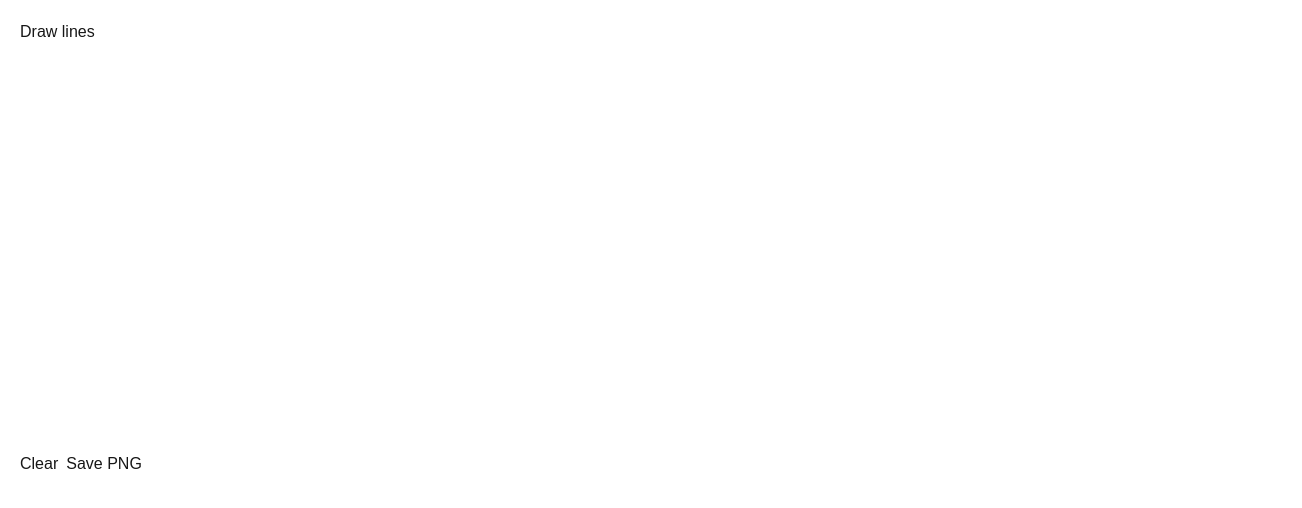
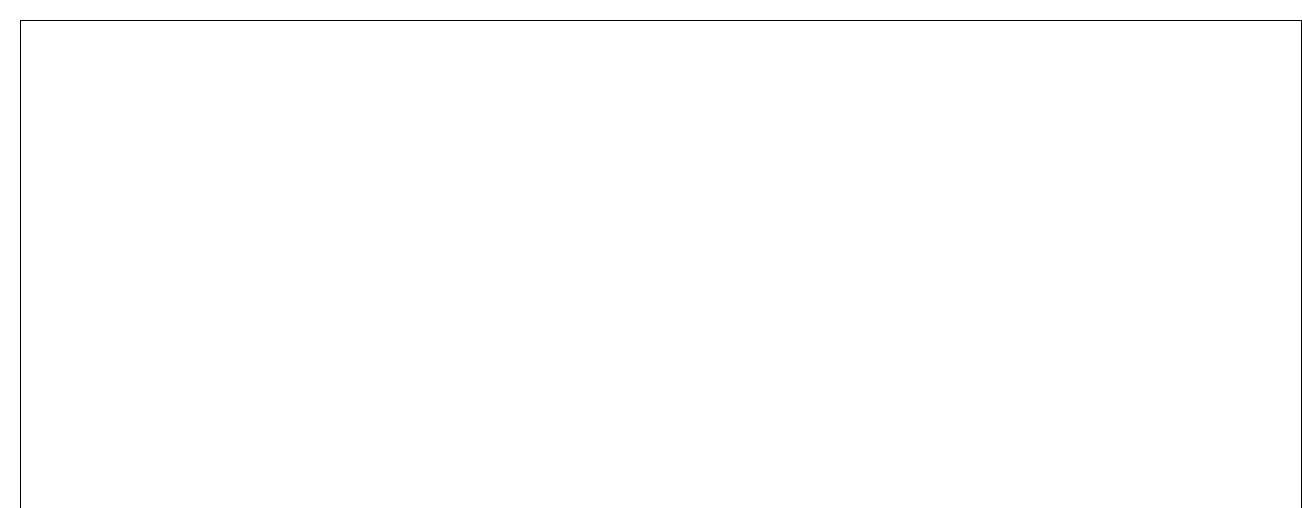
Before and after one commit to prathamkchandra/Excali_Dup, a Next.js app in the folder frontend/: page / in a window 1280 px wide. Shown: the top 508 px of the page, 1302 px wide, since content can reach past the window. Built offline with nearby package versions, Linux system fonts and the light colour scheme.

Commit message:
feat:added canvas

```diff
--- a/frontend/app/components/DrawCanvas.tsx
+++ b/frontend/app/components/DrawCanvas.tsx
@@ -1,105 +1,95 @@
 "use client";
 
-import React, { useRef, useEffect } from "react";
+import { useRef, useEffect } from "react";
 
-type Props = {
-  width?: number;
-  height?: number;
-  strokeColor?: string;
-  strokeWidth?: number;
-  className?: string;
-};
+function DrawCanvas() {
 
-export default function DrawCanvas({
-  width = 800,
-  height = 400,
-  strokeColor = "#000",
-  strokeWidth = 2,
-  className,
-}: Props) {
-  const canvasRef = useRef<HTMLCanvasElement | null>(null);
-  const drawing = useRef(false);
-  const lastPos = useRef<{ x: number; y: number } | null>(null);
+    const canvasRef = useRef(null);
 
-  useEffect(() => {
-    const canvas = canvasRef.current!;
-    const dpr = window.devicePixelRatio || 1;
-    canvas.width = Math.floor(width * dpr);
-    canvas.height = Math.floor(height * dpr);
-    canvas.style.width = `${width}px`;
-    canvas.style.height = `${height}px`;
-    const ctx = canvas.getContext("2d")!;
-    ctx.scale(dpr, dpr);
-    ctx.lineCap = "round";
-    ctx.lineJoin = "round";
-  }, [width, height]);
+    const isDrawing = useRef(false);
 
-  function getPos(e: PointerEvent) {
-    const rect = canvasRef.current!.getBoundingClientRect();
-    return { x: e.clientX - rect.left, y: e.clientY - rect.top };
-  }
+    useEffect(() => {
 
-  function pointerDown(e: PointerEvent) {
-    (e.target as Element).setPointerCapture(e.pointerId);
-    drawing.current = true;
-    lastPos.current = getPos(e);
-  }
+        const canvas = canvasRef.current;
 
-  function pointerMove(e: PointerEvent) {
-    if (!drawing.current || !lastPos.current) return;
-    const ctx = canvasRef.current!.getContext("2d")!;
-    const p = getPos(e);
-    ctx.strokeStyle = strokeColor;
-    ctx.lineWidth = strokeWidth;
-    ctx.beginPath();
-    ctx.moveTo(lastPos.current.x, lastPos.current.y);
-    ctx.lineTo(p.x, p.y);
-    ctx.stroke();
-    lastPos.current = p;
-  }
+        canvas.width = window.innerWidth;
 
-  function pointerUp(e: PointerEvent) {
-    drawing.current = false;
-    lastPos.current = null;
-    try { (e.target as Element).releasePointerCapture(e.pointerId); } catch {}
-  }
+        canvas.height = window.innerHeight;
 
-  useEffect(() => {
-    const c = canvasRef.current!;
-    c.addEventListener("pointerdown", pointerDown);
-    c.addEventListener("pointermove", pointerMove);
-    window.addEventListener("pointerup", pointerUp);
-    c.addEventListener("pointercancel", pointerUp);
-    return () => {
-      c.removeEventListener("pointerdown", pointerDown);
-      c.removeEventListener("pointermove", pointerMove);
-      window.removeEventListener("pointerup", pointerUp);
-      c.removeEventListener("pointercancel", pointerUp);
-    };
-  }, [strokeColor, strokeWidth]);
+        const ctx = canvas.getContext("2d");
 
-  function clearCanvas() {
-    const ctx = canvasRef.current!.getContext("2d")!;
-    ctx.clearRect(0, 0, canvasRef.current!.width, canvasRef.current!.height);
-  }
+        ctx.fillStyle = "white";
 
-  function saveImage() {
-    const data = canvasRef.current!.toDataURL("image/png");
-    const a = document.createElement("a");
-    a.href = data;
-    a.download = "drawing.png";
-    a.click();
-  }
+        ctx.fillRect(
+            0,
+            0,
+            canvas.width,
+            canvas.height
+        );
 
-  return (
-    <div className={className}>
-      <canvas ref={canvasRef} />
-      <div style={{ marginTop: 8 }}>
-        <button onClick={clearCanvas} style={{ marginRight: 8 }}>
-          Clear
-        </button>
-        <button onClick={saveImage}>Save PNG</button>
-      </div>
-    </div>
-  );
+        ctx.lineWidth = 3;
+
+        ctx.lineCap = "round";
+
+        ctx.strokeStyle = "black";
+
+    }, []);
+
+    function handleMouseDown(e) {
+
+        const canvas = canvasRef.current;
+
+        const ctx = canvas.getContext("2d");
+
+        isDrawing.current = true;
+
+        ctx.beginPath();
+
+        ctx.moveTo(
+            e.clientX,
+            e.clientY
+        );
+
+    }
+
+    function handleMouseMove(e) {
+
+        if (!isDrawing.current) return;
+
+        const canvas = canvasRef.current;
+
+        const ctx = canvas.getContext("2d");
+
+        ctx.lineTo(
+            e.clientX,
+            e.clientY
+        );
+
+        ctx.stroke();
+
+    }
+
+    function handleMouseUp() {
+
+        isDrawing.current = false;
+
+    }
+
+    return (
+
+        <canvas
+            ref={canvasRef}
+            onMouseDown={handleMouseDown}
+            onMouseMove={handleMouseMove}
+            onMouseUp={handleMouseUp}
+            style={{
+                border:"1px solid black",
+                display:"block"
+            }}
+        />
+
+    )
+
 }
+
+export default DrawCanvas;
--- a/frontend/app/page.tsx
+++ b/frontend/app/page.tsx
@@ -3,8 +3,7 @@ import DrawCanvas from "./components/DrawCanvas";
 export default function Page() {
   return (
     <main style={{ padding: 20 }}>
-      <h1>Draw lines</h1>
-      <DrawCanvas width={800} height={400} strokeColor="#0b63ff" strokeWidth={3} />
+     <DrawCanvas/>
     </main>
   );
 }
```
